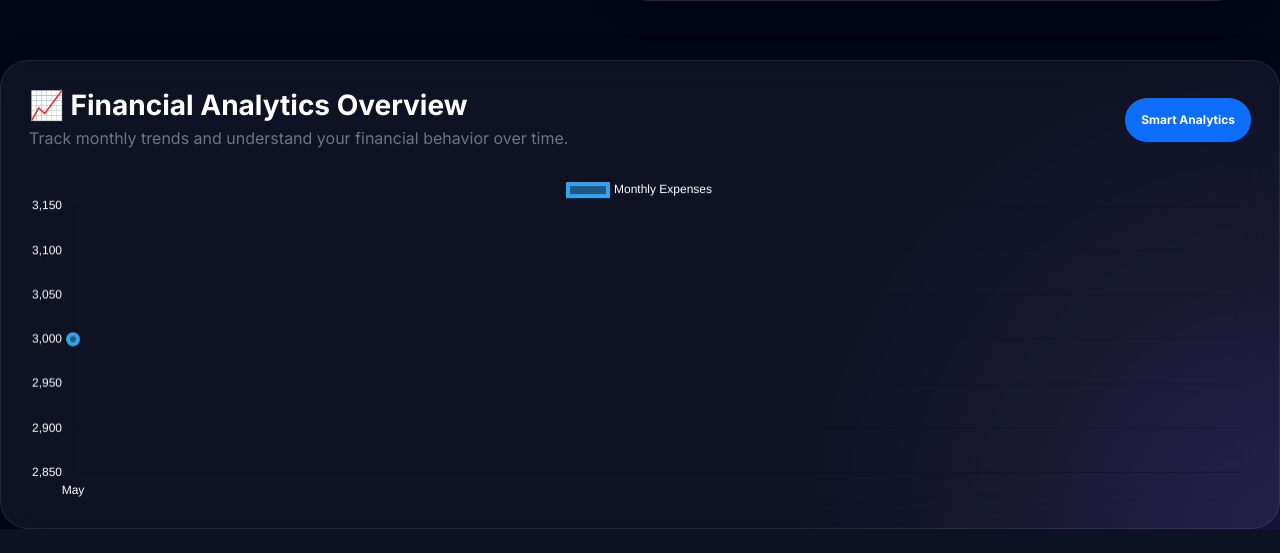
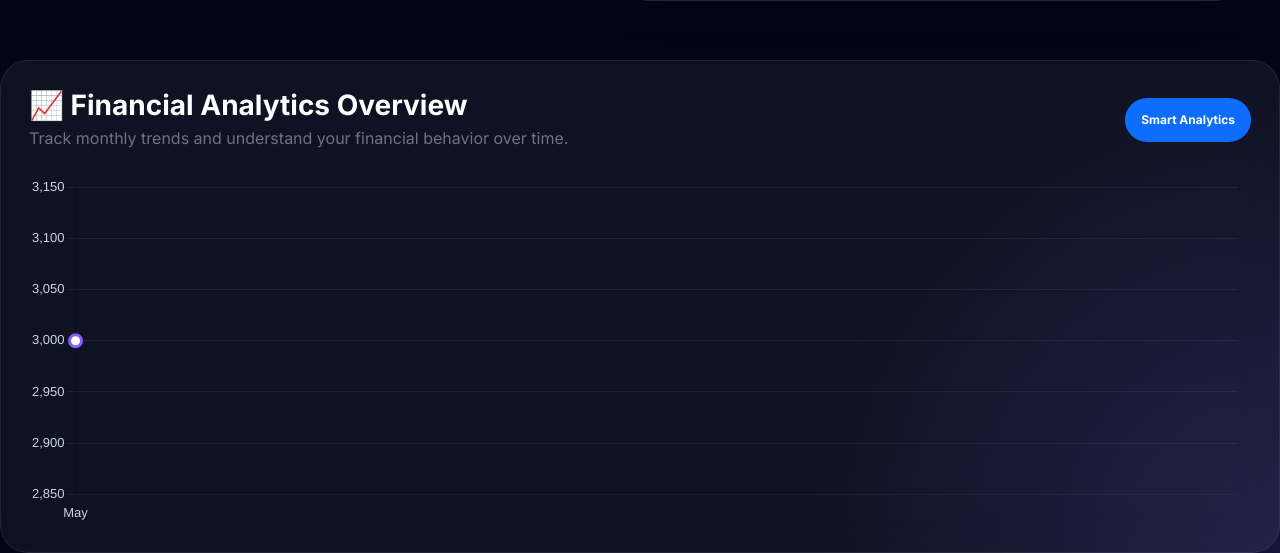
Before and after one commit to KP-Akshay04/smart-expense-tracker, a Flask app: page /dashboard in a window 1280 px wide. Shown: the part 892-1445 px from the top of the page. Before the commit the page ends 1421 px from the top, so only its background shows below. Run offline with Flask 3, Linux system fonts and the light colour scheme; a user stored in the database is signed in; data comes from the database, SQL or seed files in the repository.

Commit message:
refined premium fintech analytics chart

```diff
--- a/templates/index.html
+++ b/templates/index.html
@@ -640,7 +640,9 @@
 
     </div>
 
-    <canvas id="monthlyChart" height="80"></canvas>
+    <div style="height: 350px;">
+    <canvas id="monthlyChart"></canvas>
+</div>
 
 </div>
 
@@ -682,38 +684,98 @@ new Chart(monthlyCtx, {
 
     data: {
         labels: {{ monthly_labels | tojson }},
+
         datasets: [{
-            label: 'Monthly Expenses',
+
+            label: 'Expense Trend',
+
             data: {{ monthly_values | tojson }},
-            tension: 0.4,
+
+            borderColor: '#8b5cf6',
+
+            backgroundColor: 'rgba(139,92,246,0.15)',
+
             fill: true,
+
+            tension: 0.45,
+
             borderWidth: 4,
-            pointRadius: 5,
-            pointHoverRadius: 8
+
+            pointRadius: 6,
+
+            pointHoverRadius: 10,
+
+            pointBackgroundColor: '#ffffff',
+
+            pointBorderColor: '#8b5cf6',
+
+            pointBorderWidth: 3
+
         }]
     },
 
     options: {
+
         responsive: true,
 
+        maintainAspectRatio: false,
+
+        interaction: {
+            intersect: false,
+            mode: 'index'
+        },
+
         plugins: {
+
             legend: {
-                labels: {
-                    color: "white"
-                }
+                display: false
+            },
+
+            tooltip: {
+
+                backgroundColor: '#0f172a',
+
+                borderColor: '#8b5cf6',
+
+                borderWidth: 1,
+
+                padding: 14,
+
+                titleColor: '#ffffff',
+
+                bodyColor: '#cbd5e1',
+
+                displayColors: false
             }
         },
 
         scales: {
+
             x: {
+
+                grid: {
+                    display: false
+                },
+
                 ticks: {
-                    color: "white"
+                    color: '#cbd5e1',
+                    font: {
+                        size: 13
+                    }
                 }
             },
 
             y: {
+
+                grid: {
+                    color: 'rgba(255,255,255,0.06)'
+                },
+
                 ticks: {
-                    color: "white"
+                    color: '#cbd5e1',
+                    font: {
+                        size: 13
+                    }
                 }
             }
         }
```
